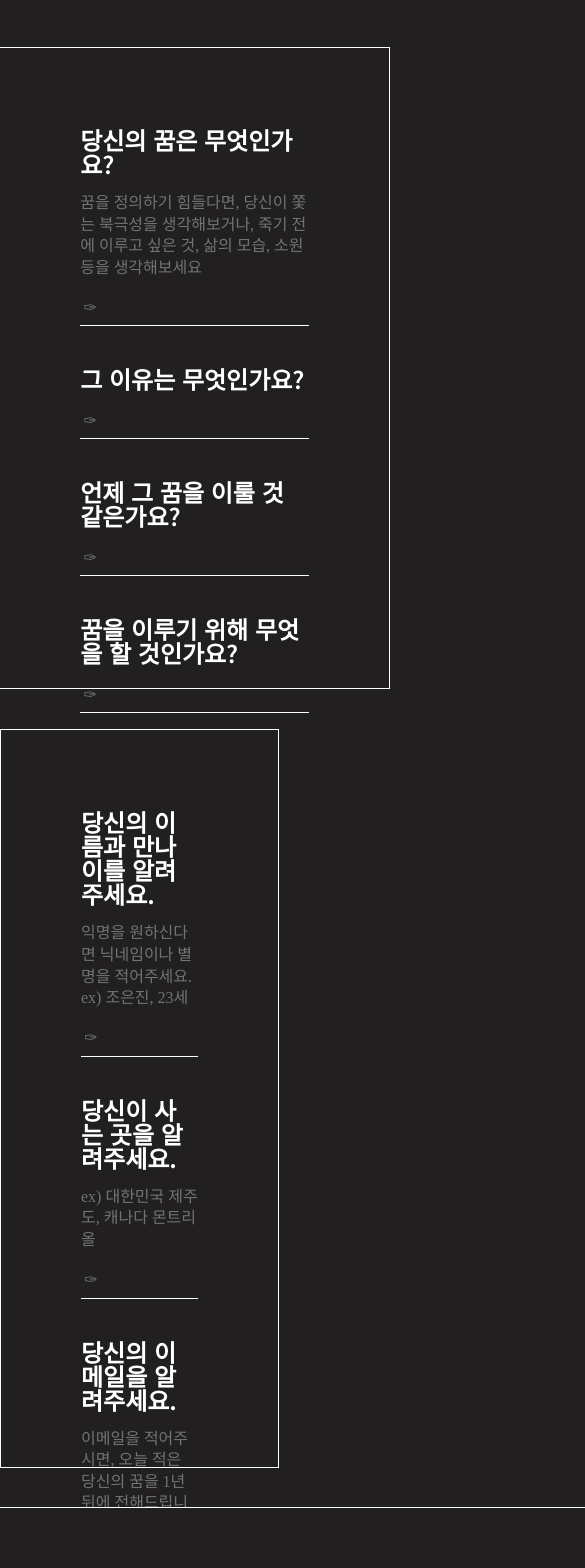
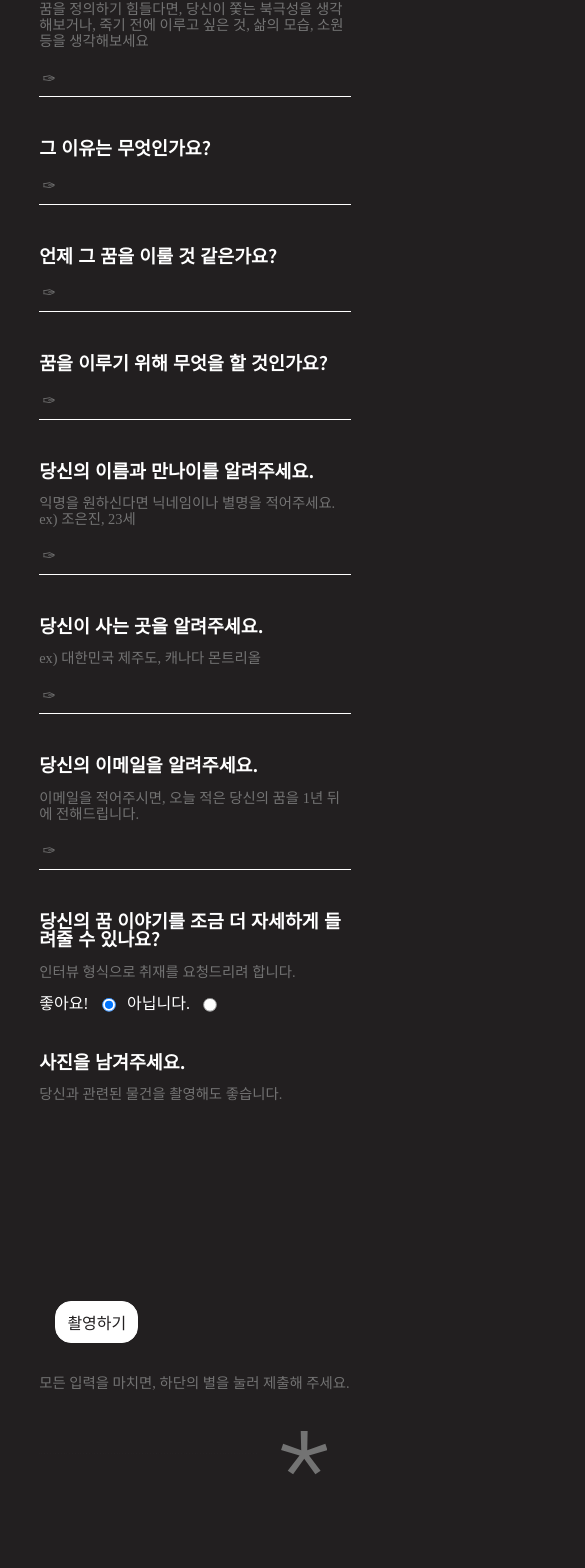
Before and after one commit to simeunseo/WHERE_IS_POLAR, a React (Vite) app in the folder client/: page /yours in a window 390 px wide. Shown: the part 257-1825 px from the top of the page, 585 px wide, since content can reach past the window. After the commit the page ends 1773 px from the top, so only its background shows below. Built offline with nearby package versions, Linux system fonts and the light colour scheme; no server answers.

Commit message:
feat: form 반응형

```diff
--- a/client/src/components/common/Header.jsx
+++ b/client/src/components/common/Header.jsx
@@ -48,12 +48,16 @@ const HeaderWrapper = styled.header`
   padding: 8rem;
 
   @media ${TABLET_MEDIA_QUERY} {
-    padding: 2rem 8rem;
+    padding: 5rem;
   }
 `;
 
 const StyledLogoMain = styled(LogoMain)`
   cursor: pointer;
+
+  height: max-content;
+  max-height: 20rem;
+  width: max-content;
 
   & > path:first-child {
     transition: opacity 1s ease-in-out;
--- a/client/src/components/gate/GuidingHeader.jsx
+++ b/client/src/components/gate/GuidingHeader.jsx
@@ -1,14 +1,14 @@
+import Asterisk from '../../assets/svg/asterisk.svg?react';
+import GuidingLine from '../../assets/svg/안내점선.svg?react';
+import { Link } from 'react-router-dom';
 import React from 'react';
-import GuidingLine from '../../assets/svg/안내점선.svg?react';
-import Asterisk from '../../assets/svg/asterisk.svg?react';
-import { Link } from 'react-router-dom';
 import styled from 'styled-components';
 
 const GuidingHeader = ({ isCompleted }) => {
   return (
     <GuidingHeaderWrapper>
       <StyledGuidingLine $active={isCompleted} />
-      <StyledLink to="/archive" $active={isCompleted}>
+      <StyledLink to="/" $active={isCompleted}>
         <StyledAsterisk $active={isCompleted} />
       </StyledLink>
     </GuidingHeaderWrapper>
--- a/client/src/components/yours/Form.jsx
+++ b/client/src/components/yours/Form.jsx
@@ -1,12 +1,12 @@
 import { useContext, useRef, useState } from 'react';
-import styled from 'styled-components';
-
-import WebcamCapture from './WebcamCapture';
 
 import GuidingHeader from '../gate/GuidingHeader';
-
+import RecentPost from '../contexts/RecentPost';
+import Responsive from '../common/Responsive/Responsive';
+import { TABLET_MEDIA_QUERY } from '../../styles/mediaQuery';
+import WebcamCapture from './WebcamCapture';
 import createMessage from '../../apis/create';
-import RecentPost from '../contexts/RecentPost';
+import styled from 'styled-components';
 
 const Form = () => {
   const { recentPost, setRecentPost } = useContext(RecentPost);
@@ -20,21 +20,6 @@ const Form = () => {
   const [email, setEmail] = useState('');
   const [deepInterview, setDeepInterview] = useState(true);
   const [imgSrc, setImgSrc] = useState('');
-
-  const scrollFirst = useRef(null);
-  const scrollToFirst = () => {
-    scrollFirst.current.scrollIntoView({ behavior: 'smooth' });
-  };
-
-  const scrollSecond = useRef(null);
-  const scrollToSecond = () => {
-    scrollSecond.current.scrollIntoView({ behavior: 'smooth' });
-  };
-
-  const scrollThird = useRef(null);
-  const scrollToThird = () => {
-    scrollThird.current.scrollIntoView({ behavior: 'smooth' });
-  };
 
   const handleDeepInterviewChange = (e) => {
     setDeepInterview(e.target.id === 'yes' ? true : false);
@@ -83,33 +68,20 @@ const Form = () => {
           }}></TextArea>
         <Question>그 이유는 무엇인가요?</Question>
         <TextArea placeholder="✑" value={why} onChange={(e) => setWhy(e.target.value)}></TextArea>
-        <Question ref={scrollFirst}>언제 그 꿈을 이룰 것 같은가요?</Question>
+        <Question>언제 그 꿈을 이룰 것 같은가요?</Question>
         <TextArea placeholder="✑" value={when} onChange={(e) => setWhen(e.target.value)}></TextArea>
         <Question>꿈을 이루기 위해 무엇을 할 것인가요?</Question>
-        <TextArea
-          onFocus={scrollToFirst}
-          placeholder="✑"
-          value={what}
-          onChange={(e) => setWhat(e.target.value)}></TextArea>
-      </DreamQuestionWrapper>
-      <InfoQuestionWrapper ref={scrollSecond}>
+        <TextArea placeholder="✑" value={what} onChange={(e) => setWhat(e.target.value)}></TextArea>
+
         <Question>당신의 이름과 만나이를 알려주세요.</Question>
         <BodySub>익명을 원하신다면 닉네임이나 별명을 적어주세요. ex) 조은진, 23세</BodySub>
-        <TextArea
-          onFocus={scrollToSecond}
-          placeholder="✑"
-          value={nameAge}
-          onChange={(e) => setNameAge(e.target.value)}></TextArea>
-        <Question ref={scrollThird}>당신이 사는 곳을 알려주세요.</Question>
+        <TextArea placeholder="✑" value={nameAge} onChange={(e) => setNameAge(e.target.value)}></TextArea>
+        <Question>당신이 사는 곳을 알려주세요.</Question>
         <BodySub>ex) 대한민국 제주도, 캐나다 몬트리올</BodySub>
         <TextArea placeholder="✑" value={location} onChange={(e) => setLocation(e.target.value)}></TextArea>
         <Question>당신의 이메일을 알려주세요.</Question>
         <BodySub>이메일을 적어주시면, 오늘 적은 당신의 꿈을 1년 뒤에 전해드립니다.</BodySub>
-        <TextArea
-          onFocus={scrollToThird}
-          placeholder="✑"
-          value={email}
-          onChange={(e) => setEmail(e.target.value)}></TextArea>
+        <TextArea placeholder="✑" value={email} onChange={(e) => setEmail(e.target.value)}></TextArea>
         <Question>당신의 꿈 이야기를 조금 더 자세하게 들려줄 수 있나요?</Question>
         <BodySub>인터뷰 형식으로 취재를 요청드리려 합니다.</BodySub>
 
@@ -137,16 +109,17 @@ const Form = () => {
             />
           </>
         </StyledFormContainer>
-      </InfoQuestionWrapper>
-      <WebcamCaptureWrapper>
+
         <Question>사진을 남겨주세요.</Question>
         <BodySub>당신과 관련된 물건을 촬영해도 좋습니다.</BodySub>
         <WebcamCapture handleImgSrcChange={handleImgSrcChange} />
-        <BodySub>모든 입력을 마치면, 우측의 별을 눌러 제출해 주세요.</BodySub>
-      </WebcamCaptureWrapper>
-      <GuidingHeaderWrapper onClick={handleFormSubmit}>
-        <GuidingHeader isCompleted={isFilled} />
-      </GuidingHeaderWrapper>
+
+        <BodySub>모든 입력을 마치면, 하단의 별을 눌러 제출해 주세요.</BodySub>
+
+        <GuidingHeaderWrapper onClick={handleFormSubmit}>
+          <GuidingHeader isCompleted={isFilled} />
+        </GuidingHeaderWrapper>
+      </DreamQuestionWrapper>
     </FormWrapper>
   );
 };
@@ -196,6 +169,10 @@ const BtnWrapper = styled.div`
 
 const Question = styled.h2`
   ${({ theme }) => theme.fonts.question2};
+
+  @media ${TABLET_MEDIA_QUERY} {
+    ${({ theme }) => theme.fonts.question1};
+  }
 `;
 
 const BodySub = styled.p`
@@ -205,11 +182,15 @@ const BodySub = styled.p`
   text-align: left;
 
   margin-top: 2rem;
+
+  @media ${TABLET_MEDIA_QUERY} {
+    ${({ theme }) => theme.fonts.body2};
+  }
 `;
 
 const StyledFormContainer = styled.form`
   padding-top: 2rem;
-
+  padding-bottom: 5rem;
   display: flex;
   gap: 1rem;
 `;
@@ -220,16 +201,23 @@ const DreamQuestionWrapper = styled.div`
   padding: 10rem;
   margin-top: 5rem;
   height: 80.3rem;
-  border: 1px solid ${({ theme }) => theme.colors.white};
+
+  @media ${TABLET_MEDIA_QUERY} {
+    padding: 5rem;
+    margin-top: 0;
+  }
 `;
 
 const InfoQuestionWrapper = styled.div`
   position: absolute;
-  right: 13.9rem;
+  left: -0.1rem;
   top: 90.3rem;
   height: 92.3rem;
   padding: 10rem;
-  border: 1px solid ${({ theme }) => theme.colors.white};
+
+  @media ${TABLET_MEDIA_QUERY} {
+    padding: 5rem;
+  }
 `;
 
 const WebcamCaptureWrapper = styled.div`
@@ -241,10 +229,13 @@ const WebcamCaptureWrapper = styled.div`
   flex-direction: column;
 
   padding: 10rem;
-  border: 1px solid ${({ theme }) => theme.colors.white};
 
   background-color: ${({ theme }) => theme.colors.grey10};
   z-index: 1;
+
+  @media ${TABLET_MEDIA_QUERY} {
+    padding: 5rem;
+  }
 `;
 
 const StyedInput = styled.input`
@@ -258,23 +249,23 @@ const StyledLabel = styled.label`
   ${({ theme }) => theme.fonts.head2}
 `;
 
-const WebcamSubText = styled.p`
-  ${({ theme }) => theme.fonts.body1}
-  color: ${({ theme }) => theme.colors.grey8};
-  width: max-content;
+// const SubmitBtn = styled.button`
+//   color: black;
+//   ${({ theme }) => theme.fonts.head1};
 
-  text-align: left;
+//   padding: 1rem 2rem;
 
-  margin-top: 2rem;
+//   margin: 5rem 0;
 
-  &:hover {
-    cursor: pointer;
-    color: ${({ theme }) => theme.colors.white};
-  }
-`;
+//   cursor: pointer;
+
+//   &:hover {
+//     background-color: ${({ theme }) => theme.colors.grey10};
+//     color: ${({ theme }) => theme.colors.white};
+//     border: 0.1rem solid ${({ theme }) => theme.colors.white};
+//   }
+// `;
 
 const GuidingHeaderWrapper = styled.div`
-  position: absolute;
-  top: 233rem;
-  right: 25rem;
+  padding-bottom: 5rem;
 `;
--- a/client/src/components/yours/WebcamCapture.jsx
+++ b/client/src/components/yours/WebcamCapture.jsx
@@ -1,4 +1,6 @@
 import { useCallback, useRef, useState } from 'react';
+
+import { MOBILE_MEDIA_QUERY } from '../../styles/mediaQuery';
 import Webcam from 'react-webcam';
 import styled from 'styled-components';
 
@@ -15,7 +17,7 @@ const WebcamCapture = ({ handleImgSrcChange }) => {
   return (
     <WebcamCaptureWrapper>
       {imgSrc ? (
-        <RecaptureButton onClick={() => setImgSrc(null)}>다시찍기</RecaptureButton>
+        <CaptureButton onClick={() => setImgSrc(null)}>다시찍기</CaptureButton>
       ) : (
         <CaptureButton onClick={capture}>촬영하기</CaptureButton>
       )}
@@ -44,12 +46,17 @@ const WebcamCaptureWrapper = styled.div`
 const StyledWebcam = styled(Webcam)`
   width: 64rem;
   height: 48rem;
+
+  @media ${MOBILE_MEDIA_QUERY} {
+    max-width: 39rem;
+    max-height: 29rem;
+  }
 `;
 
 const CaptureButton = styled.button`
   position: absolute;
   z-index: 1;
-  right: 3rem;
+  left: 3rem;
   bottom: 3rem;
   ${({ theme }) => theme.fonts.head2}
   background-color: ${({ theme }) => theme.colors.white};
@@ -67,22 +74,9 @@ const CaptureButton = styled.button`
     background-color: ${({ theme }) => theme.colors.grey10};
     color: ${({ theme }) => theme.colors.white};
   }
+
+  @media ${MOBILE_MEDIA_QUERY} {
+    left: 2rem;
+    bottom: 2rem;
+  }
 `;
-
-const RecaptureButton = styled.button`
-  position: absolute;
-  z-index: 1;
-  right: 3rem;
-  bottom: 3rem;
-  ${({ theme }) => theme.fonts.head2}
-  background-color: ${({ theme }) => theme.colors.white};
-  color: ${({ theme }) => theme.colors.grey10};
-
-  border: 0.1rem solid ${({ theme }) => theme.colors.white};
-
-  width: max-content;
-  padding: 1rem 1.4rem;
-  border-radius: 2rem;
-
-  cursor: pointer;
-`;
--- a/client/src/styles/theme.ts
+++ b/client/src/styles/theme.ts
@@ -25,6 +25,11 @@ const fonts = {
     font-size: 2rem;
     line-height: 2.7rem;
   `,
+  body2: css`
+    font-family: Sandoll ClairSans;
+    font-size: 1.8rem;
+    line-height: 2rem;
+  `,
   question1: css`
     font-size: 2.3rem;
     font-family: 'Noto Sans KR', sans-serif;
```
